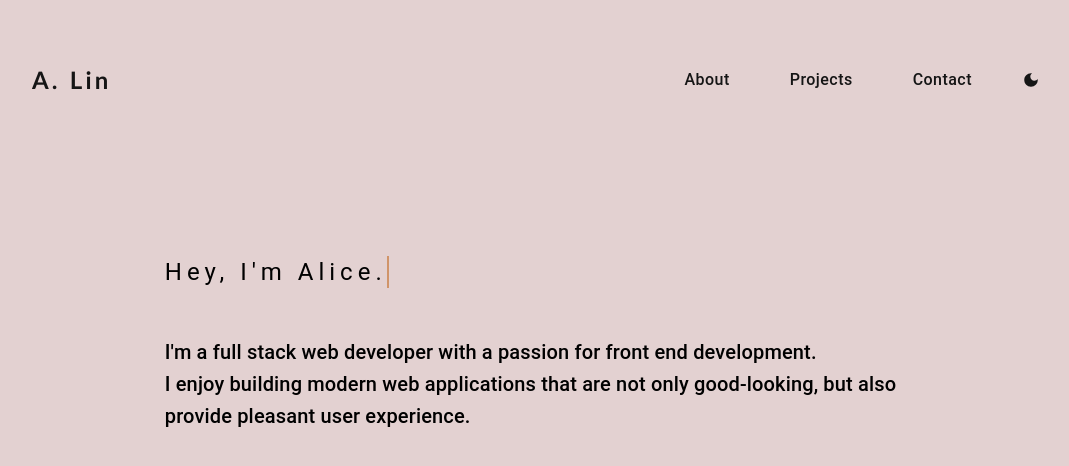
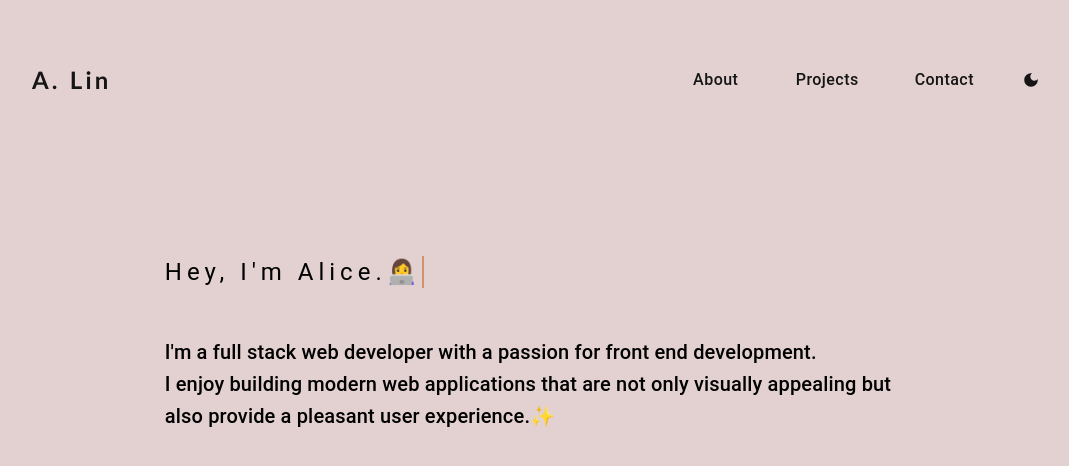
Before and after one commit to alicelinx/portfolio, a React (Vite) app: page / in a window 1280 px wide. Shown: the top 466 px of the page, without its empty margins (104-1173 px from the left). Built offline with nearby package versions, Linux system fonts and the light colour scheme.

Commit message:
minor adjustments

```diff
--- a/src/components/About.tsx
+++ b/src/components/About.tsx
@@ -1,4 +1,4 @@
-import { Divider, Typography, Box, Container,  } from "@mui/material";
+import { Divider, Typography, Box, Container } from "@mui/material";
 import TechSkills from "./TechSkills";
 
 const About = () => {
@@ -32,9 +32,20 @@ const About = () => {
               width: { xs: '100%', sm: '100%', md: '77%' }
             }}
           >
+            <Box
+              sx={{
+                width: '30%',
+                height: 'auto',
+                borderRadius: '100%',
+                border: '1px solid #fff',
+                marginBottom: '15px'
+              }}
+              component="img"
+              src="https://avatars.githubusercontent.com/u/109875850?v=4"
+            />
             <Typography className="about" gutterBottom variant="body1" marginBottom={3}>
-              In late 2019, I moved to Calgary, Canada to study supply chain management.
-              At first, I found it satisfying getting a job in the field right before graduation,
+              In late 2019, I moved to Canada from Taiwan to study supply chain management.
+              At first, I found it satisfying to get a job in the field right before graduation,
               but soon I realized that was not the career path for me.
               That is when I started coding, and I still remember how excited
               I felt when completing my first Twitter clone on CodePen.
@@ -45,10 +56,12 @@ const About = () => {
             <Divider sx={{ width: '100px', height: '3px', bgcolor: '#fa7702', margin: 'auto', marginBottom: '20px' }} />
             <Typography className="about" gutterBottom variant="body1" marginBottom={3}>
               With my background in procurement and business administration,
-              I have honed my soft skills including problem solving, efficient time management,
+              I have honed my soft skills in areas such as problem solving, efficient time management,
               and effective teamwork and communication.
             </Typography>
             <TechSkills />
+            <Typography className="skills" variant="h5" sx={{ fontFamily: 'Gill Sans' }}>Interests</Typography>
+            <Divider sx={{ width: '90px', height: '3px', bgcolor: '#fa7702', margin: 'auto', marginBottom: '20px' }} />
             <Typography className="about" gutterBottom variant="body1">
               Outside of coding, you will often find me either traveling,
               lifting weights at the gym, exploring good foods in the city, or playing video games at home.
--- a/src/components/Intro.tsx
+++ b/src/components/Intro.tsx
@@ -30,7 +30,7 @@ const Intro: React.FC = () => {
             gutterBottom
             variant="h5"
           >
-            Hey, I'm Alice.
+            Hey, I'm Alice.👩‍💻
           </Typography>
           <Box
             className='brief-intro'
@@ -39,9 +39,12 @@ const Intro: React.FC = () => {
               I'm a full stack web developer with a passion for front end development.
             </Typography>
             <Typography variant="h6">
-              I enjoy building modern web applications that are not only good-looking,
-              but also provide pleasant user experience.
+              I enjoy building modern web applications that are not only visually appealing
+              but also provide a pleasant user experience.✨
             </Typography>
+            {/* <Box component='br'></Box>
+            <Box component='br'></Box>
+            <Typography component='a' className='see-projects'>See my work</Typography> */}
           </Box>
         </Box>
       </Box>
--- a/src/components/NavBarItems.tsx
+++ b/src/components/NavBarItems.tsx
@@ -6,6 +6,7 @@ import Button from '@mui/material/Button';
 import DarkModeIcon from '@mui/icons-material/DarkMode';
 import LightModeIcon from '@mui/icons-material/LightMode';
 import MobileBottomNavBar from './MobileBottomNavBar';
+import '../index.css'
 
 interface NavBarItemsProps {
   sections: string[];
@@ -44,26 +45,11 @@ const NavBarItems: React.FC<NavBarItemsProps> = ({
         <Box sx={{ flexGrow: 1, display: { xs: 'none', md: 'flex' }, justifyContent: 'flex-end', gap: 5 }}>
           {sections.map((section) => (
             <Button
+              className='nav-item'
               key={section}
               onClick={() => handleSectionClick(section.toLowerCase())}
               sx={{
-                textTransform: 'none',
-                my: 2,
                 color: darkMode ? '#fff' : '#151515',
-                display: 'block',
-                background: 'none',
-                border: 'none',
-                padding: '1px 10px',
-                fontWeight: 500,
-                fontSize: '16px',
-                transform: 'translateY(0)',
-                transition: 'all 0.2s linear',
-                ':hover': {
-                  background: '#fa7702',
-                  color: 'white',
-                  boxShadow: '0rem 0.43rem 0.43rem -0.33rem #736f72',
-                  transform: 'translateY(-0.1rem)',
-                }
               }}
             >
               {section}
--- a/src/components/TechSkills.tsx
+++ b/src/components/TechSkills.tsx
@@ -3,6 +3,7 @@ import { Divider, Typography, Box, Container,  } from "@mui/material";
 import { frontEndStacks, backEndStacks, otherStacks } from "../data/stacks";
 import IconButton from '@mui/material/IconButton';
 import Tooltip from '@mui/material/Tooltip';
+import '../index.css'
 
 interface StackItem {
   name: string;
--- a/src/data/stacks.tsx
+++ b/src/data/stacks.tsx
@@ -1,3 +1,4 @@
+import '../index.css';
 import { FaHtml5 } from "react-icons/fa";
 import { FaCss3Alt } from "react-icons/fa";
 import { SiJavascript } from "react-icons/si";
@@ -13,72 +14,87 @@ import { SiTypescript } from "react-icons/si";
 import { FaNpm } from "react-icons/fa";
 import { FaGithub } from "react-icons/fa";
 import { SiPostman } from "react-icons/si";
+import { FaFigma } from "react-icons/fa";
+import { SiCanva } from "react-icons/si";
+import { IoLogoVercel } from "react-icons/io5";
 
 export const frontEndStacks = [
   {
+    name: 'react',
+    component: <FaReact className="stack-icon" />,
+  },
+  {
+    name: 'javascript',
+    component: <SiJavascript className="stack-icon" />,
+  },
+  {
     name: 'html',
-    component: <FaHtml5 />,
+    component: <FaHtml5 className="stack-icon" />,
   },
   {
     name: 'css',
-    component: <FaCss3Alt />,
-  },
-  {
-    name: 'javascript',
-    component: <SiJavascript />,
+    component: <FaCss3Alt className="stack-icon" />,
   },
   {
     name: 'sass',
-    component: <FaSass />,
-  },
-  {
-    name: 'react',
-    component: <FaReact />,
+    component: <FaSass className="stack-icon" />,
   },
   {
     name: 'mui',
-    component: <SiMui />,
+    component: <SiMui className="stack-icon" />,
   },
   {
     name: 'chakra ui',
-    component: <SiChakraui />,
+    component: <SiChakraui className="stack-icon" />,
   },
   {
     name: 'bootstrap',
-    component: <FaBootstrap />,
+    component: <FaBootstrap className="stack-icon" />,
   },
 ];
 
 export const backEndStacks = [
   {
+    name: 'typescript',
+    component: <SiTypescript className="stack-icon" />,
+  },
+  {
     name: 'nodejs',
-    component: <FaNode />,
+    component: <FaNode className="stack-icon" />,
   },
   {
     name: 'express',
-    component: <SiExpress />,
+    component: <SiExpress className="stack-icon" />,
   },
   {
     name: 'postgresql',
-    component: <BiLogoPostgresql />,
-  },
-  {
-    name: 'typescript',
-    component: <SiTypescript />,
+    component: <BiLogoPostgresql className="stack-icon" />,
   },
 ];
 
 export const otherStacks = [
   {
     name: 'npm',
-    component: <FaNpm />,
+    component: <FaNpm className="stack-icon" />,
   },
   {
     name: 'github',
-    component: <FaGithub />,
+    component: <FaGithub className="stack-icon" />,
   },
   {
     name: 'postman',
-    component: <SiPostman />,
+    component: <SiPostman className="stack-icon" />,
   },
+  {
+    name: 'figma',
+    component: <FaFigma className="stack-icon" />
+  },
+  {
+    name: 'canva',
+    component: <SiCanva className="stack-icon" />
+  },
+  {
+    name: 'vercel',
+    component: <IoLogoVercel className="stack-icon" />
+  }
 ];
--- a/src/index.css
+++ b/src/index.css
@@ -116,3 +116,67 @@ html {
   0% { opacity: 0; }
   100% { opacity: 1; }
 }
+
+/* .see-projects {
+  display: inline-block;
+  padding: .5rem 1rem;
+  border-radius: 10px;
+  color: #fff;
+  transition: all .3s;
+  position: relative;
+  overflow: hidden;
+}
+.see-projects:after {
+  content: '';
+  position: absolute;
+  bottom: 0;
+  left: 0;
+  width: 100%;
+  height: 100%;
+  background-color: #fa7702;
+  border-radius: 10px;
+  z-index: -2;
+}
+.see-projects:before {
+  content: '';
+  position: absolute;
+  bottom: 0;
+  left: 0;
+  width: 0%;
+  height: 100%;
+  background-color: #cd6300;
+  transition: all .3s;
+  border-radius: 10px;
+  z-index: -1;
+}
+.see-projects:hover {
+  color: #fff;
+  cursor: pointer;
+}
+.see-projects:hover:before {
+  width: 100%;
+} */
+
+.nav-item {
+  margin: 2px 0;
+  text-transform: none !important;
+  font-size: 16px !important;
+  display: block;
+  background-color: none;
+  border: none;
+  padding: 1px 10px;
+  font-weight: 500;
+  transform: translateY(0);
+  transition: all 0.2s linear;
+}
+.nav-item:hover,
+.nav-item:focus {
+  background-color: #fa7702 !important;
+  color: white;
+  box-shadow: 0rem 0.43rem 0.43rem -0.33rem #736f72;
+  transform: translateY(-0.1rem);
+}
+
+.stack-icon {
+  cursor: auto;
+}
```
